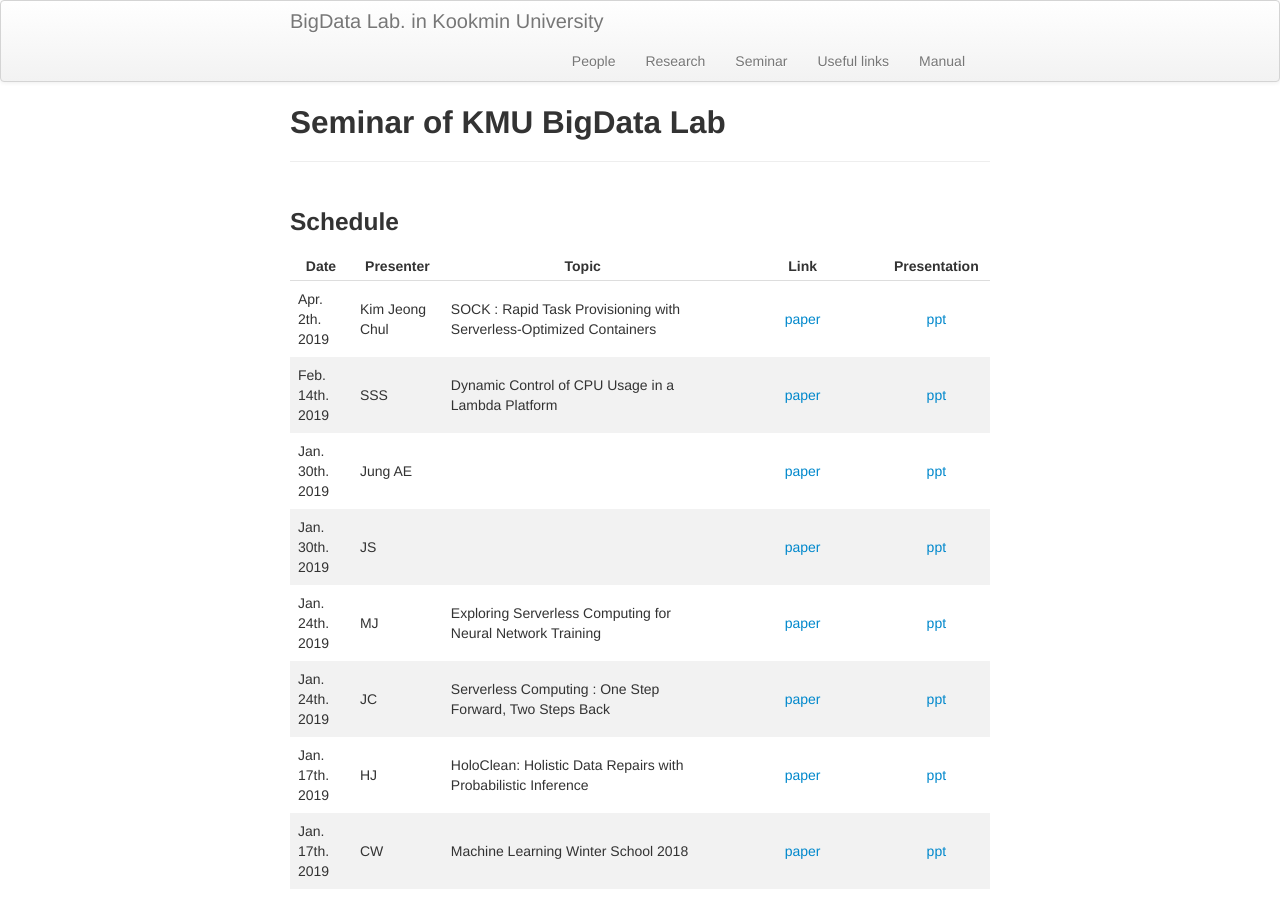
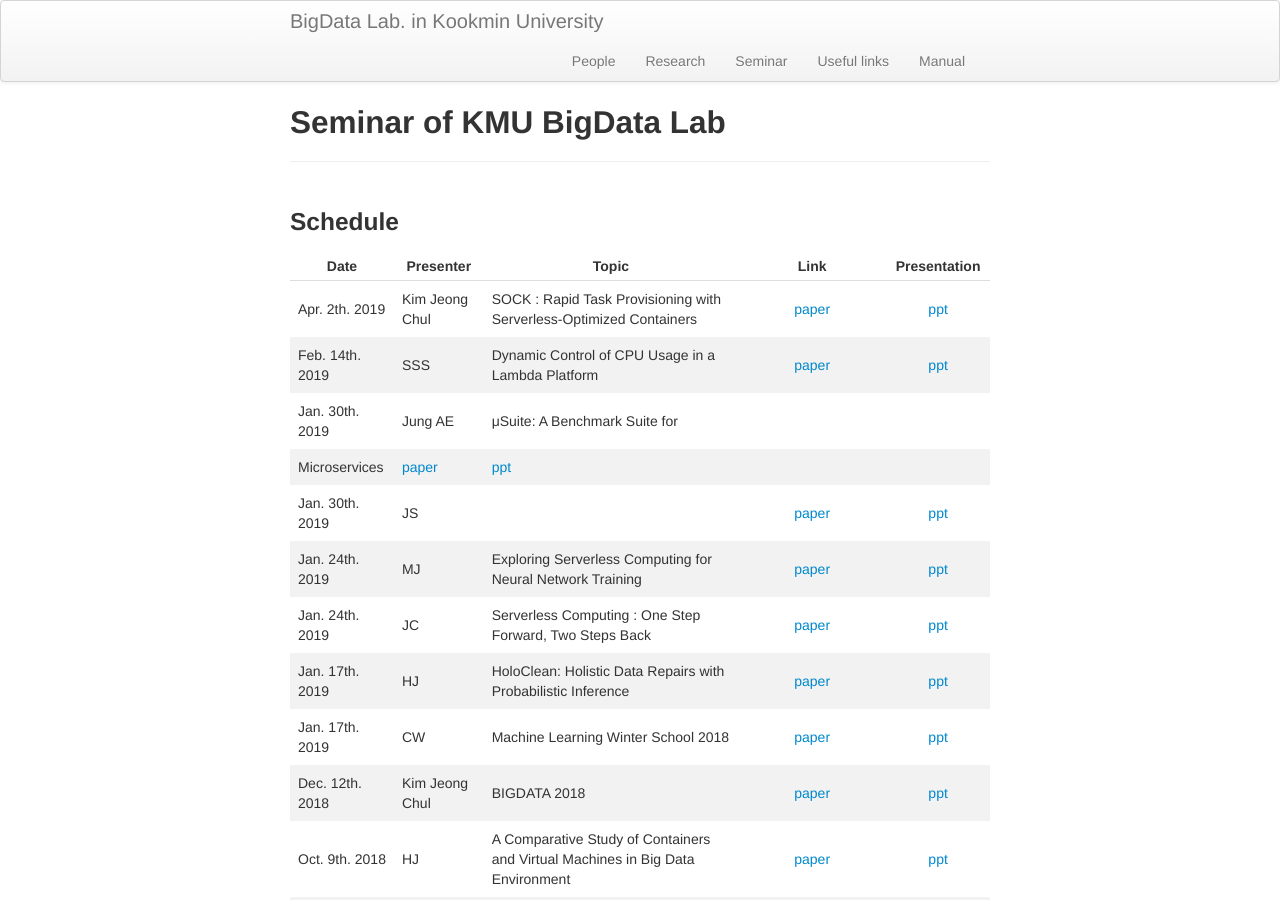
Before and after one commit to ddps-lab/kmu-bigdata.github.io, a Jekyll site: the page built from seminar/index.md, in a window 1280 px wide and 900 px high. Built offline with Jekyll 4.4.1, drawn with Linux system fonts in a browser that asks for light colours.

Commit message:
Update index.md

```diff
--- a/seminar/index.md
+++ b/seminar/index.md
@@ -11,7 +11,8 @@
 |------|-----------|-------|:----:|:--------------: |
 | Apr. 2th. 2019 | Kim Jeong Chul | SOCK : Rapid Task Provisioning with Serverless-Optimized Containers | [paper](https://www.usenix.org/system/files/conference/atc18/atc18-oakes.pdf) | [ppt](https://docs.google.com/presentation/d/1XDr_q-VBTJnMF-FuMI0a2SQg5UrjiLHqurLBrGbmm-c/edit?usp=sharing) |
 |Feb. 14th. 2019 | SSS | Dynamic Control of CPU Usage in a Lambda Platform | [paper](https://ieeexplore.ieee.org/document/8514884) | [ppt](https://docs.google.com/presentation/d/19Lp4Uobe_Sm4E2Kqxj7AMG8hqd9uS2LS_LqKhyoRPMw/edit?usp=sharing)|
-|Jan. 30th. 2019 | Jung AE |  | [paper]() | [ppt]()|
+|Jan. 30th. 2019 | Jung AE |μSuite: A Benchmark Suite for
+Microservices| [paper](http://akshithasriraman.eecs.umich.edu/pubs/IISWC2018-%CE%BCSuite-preprint.pdf) | [ppt](https://docs.google.com/presentation/d/1dyWgaiuaSxcYBQr9Y40R48AJckro_z90LybvhBBaxSo/edit?usp=sharing)|
 |Jan. 30th. 2019 | JS |  | [paper]() | [ppt]()|
 |Jan. 24th. 2019 | MJ | Exploring Serverless Computing for Neural Network Training | [paper](https://www.computer.org/csdl/proceedings/cloud/2018/7235/00/723501a334-abs.html) | [ppt](https://docs.google.com/presentation/d/1AihE9YB0pas9XjLpf5usSlYIxT9L8hixST9Ocnlm8BU/edit?usp=sharing)|
 |Jan. 24th. 2019 | JC | Serverless Computing : One Step Forward, Two Steps Back | [paper](http://pages.cs.wisc.edu/~swift/papers/atc18-serverless.pdf) | [ppt](https://docs.google.com/presentation/d/1yjQh6yNQATfmhZ-eiQfajt7yNlR1uEm3iOJNLMMbNQw/edit?usp=sharing)|
```
